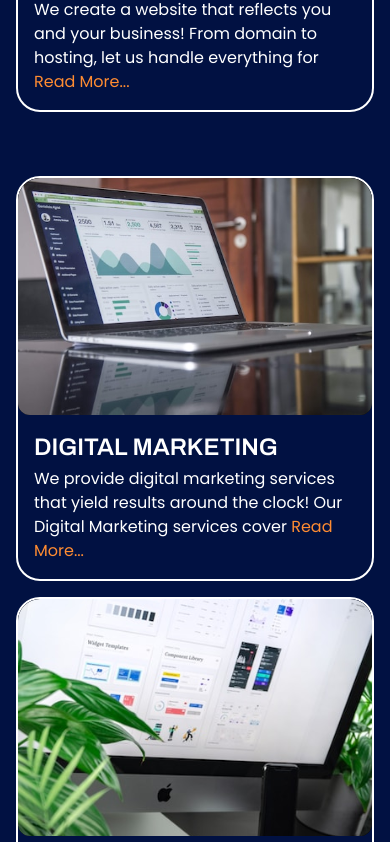
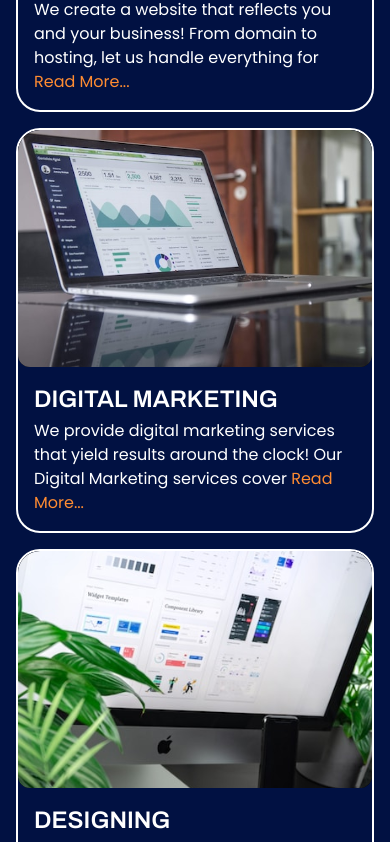
Before and after one commit to therealmensumit/react-authentic, a React (Create React App) app: page / in a window 390 px wide. Shown: the part 2677-3519 px from the top of the page. Built offline with nearby package versions, Linux system fonts and the light colour scheme.

Commit message:
adjust space

```diff
--- a/src/Components/Home/Card2.jsx
+++ b/src/Components/Home/Card2.jsx
@@ -2,7 +2,7 @@ import { Link } from "react-router-dom";
 
 const Card2 = (props) => {
   return (
-    <div className='col-span-4 md:col-span-2 lg:col-span-1 rounded-3xl border-2 border-white overflow-hidden even:mt-12 odd:self-start group'>
+    <div className='col-span-4 md:col-span-2 lg:col-span-1 rounded-3xl border-2 border-white overflow-hidden lg:even:mt-12 lg:odd:self-start group'>
         <img className="w-full rounded-xl group-hover:scale-110 transition-all" src={props.img} alt={props.alt} />
         <div className="p-4">
             <h3 className="font-head text-white text-2xl font-semibold mb-1">{props.title}</h3>
```
